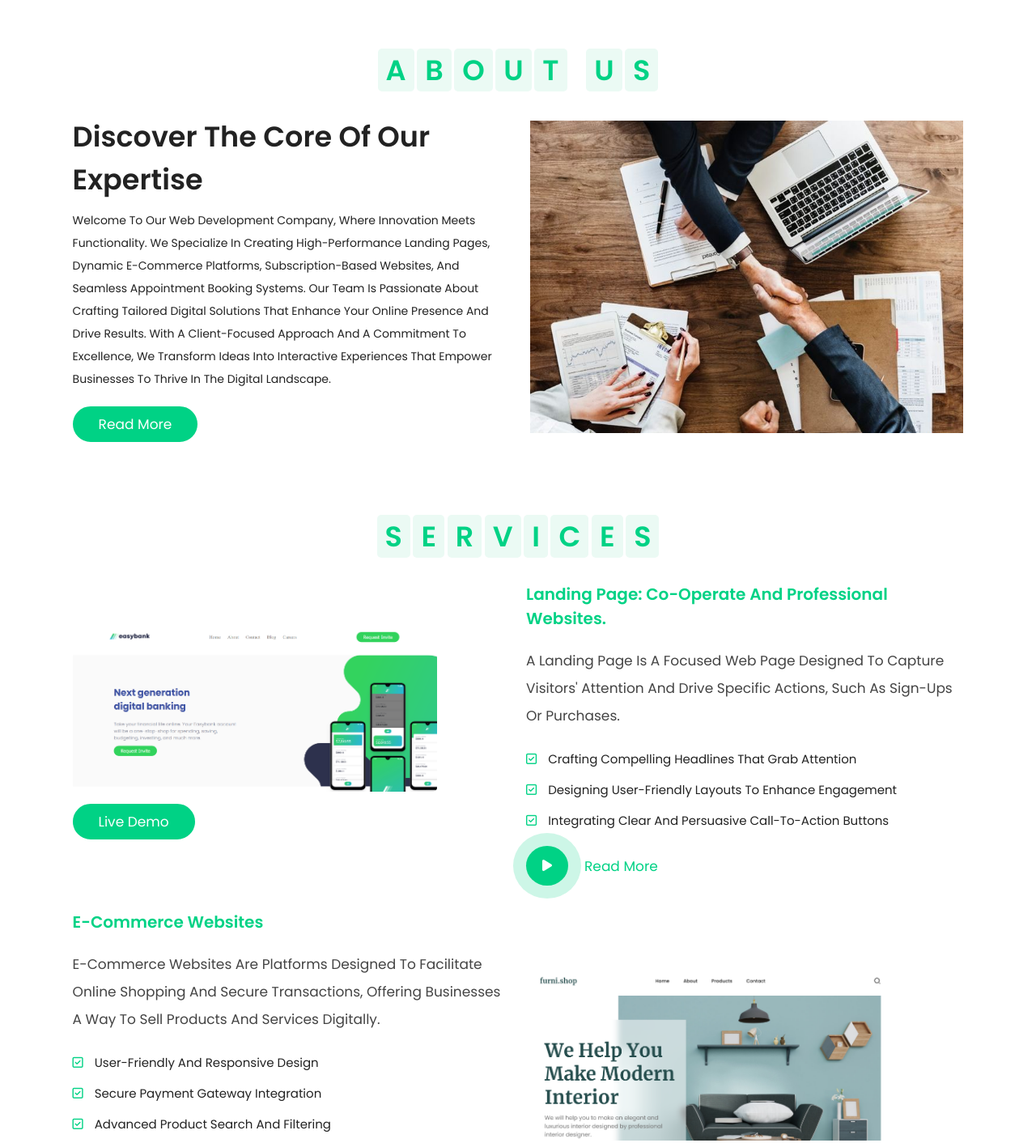
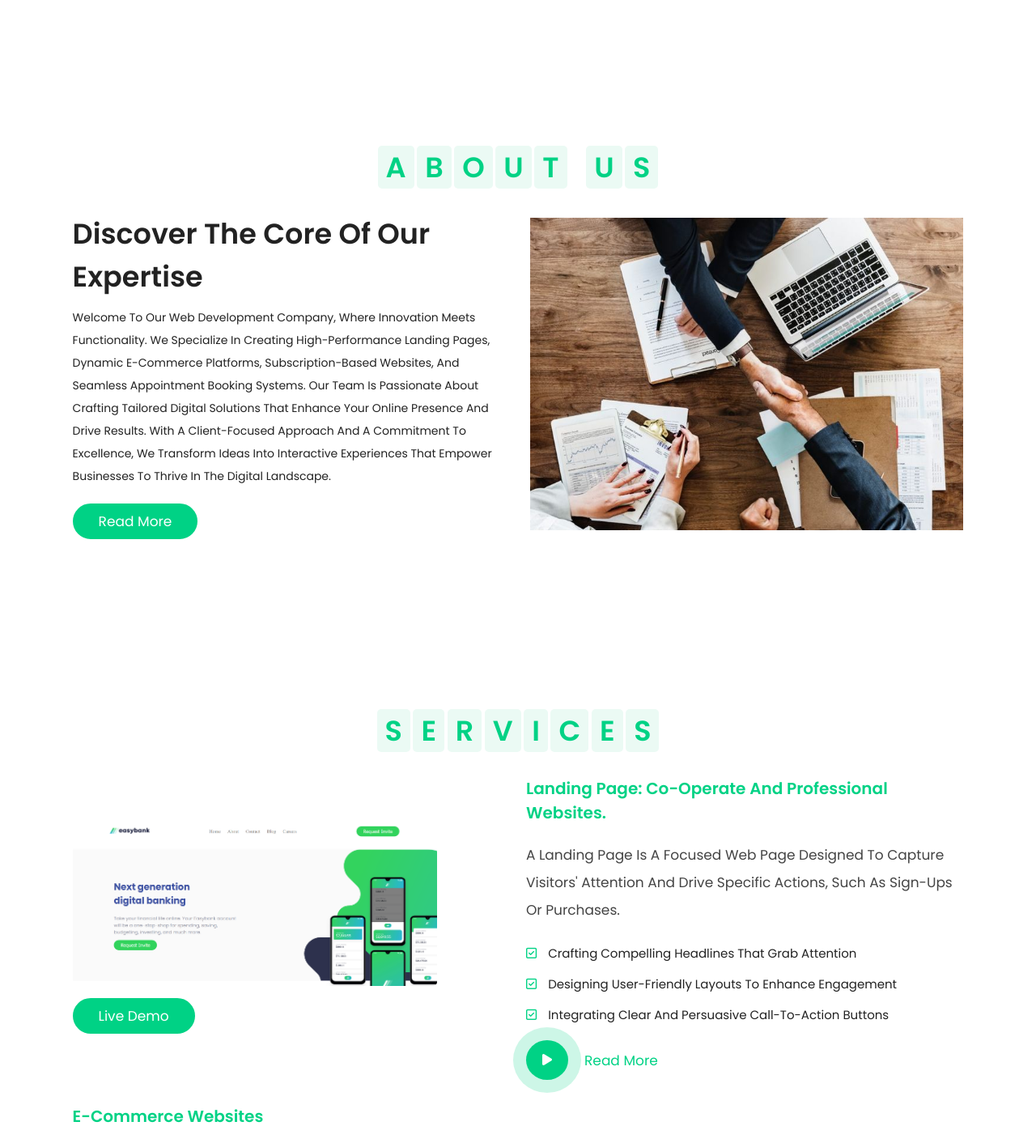
Before and after one commit to Damilola-FullStackDeveloper/BrightPath-Digital, a plain HTML site: page index.html in a window 1280 px wide. Shown: the part 760-2172 px from the top of the page at 81% size. Drawn offline with nearby package versions, Linux system fonts and the light colour scheme.

Commit message:
Second commit

```diff
--- a/style.css
+++ b/style.css
@@ -167,6 +167,9 @@ section{
 
 /* about */
 
+.about {
+    margin-top: 15vh;
+}
 .about .row{
     display: flex;
     align-items: center;
@@ -203,6 +206,10 @@ section{
 /* end */
 
 /* services */
+
+.services{
+    margin-top: 15vh;
+}
 
 .services .row{
     display: flex;
@@ -477,6 +484,9 @@ section{
 
 /* contact */
 
+.contact{
+    margin-top: 5vh;
+}
 .contact .row{
     display: flex;
     flex-wrap: wrap;
```
